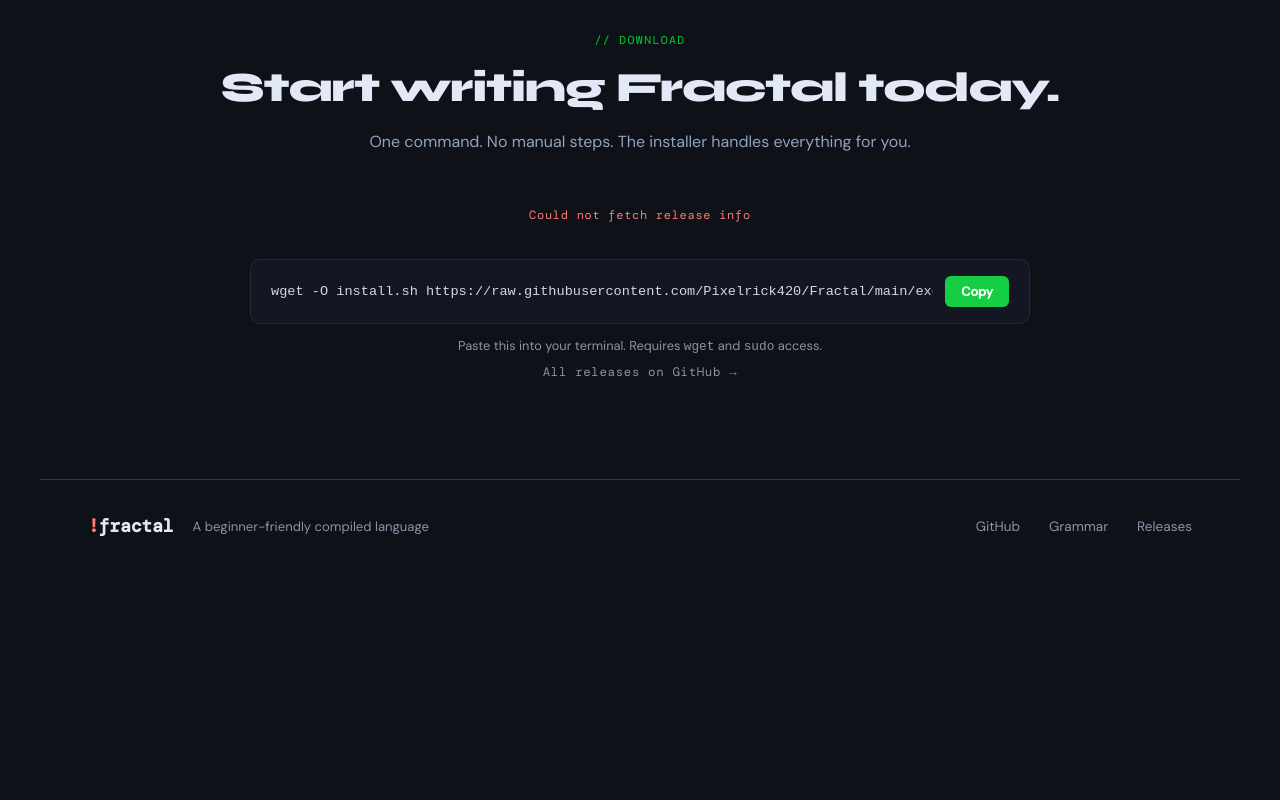
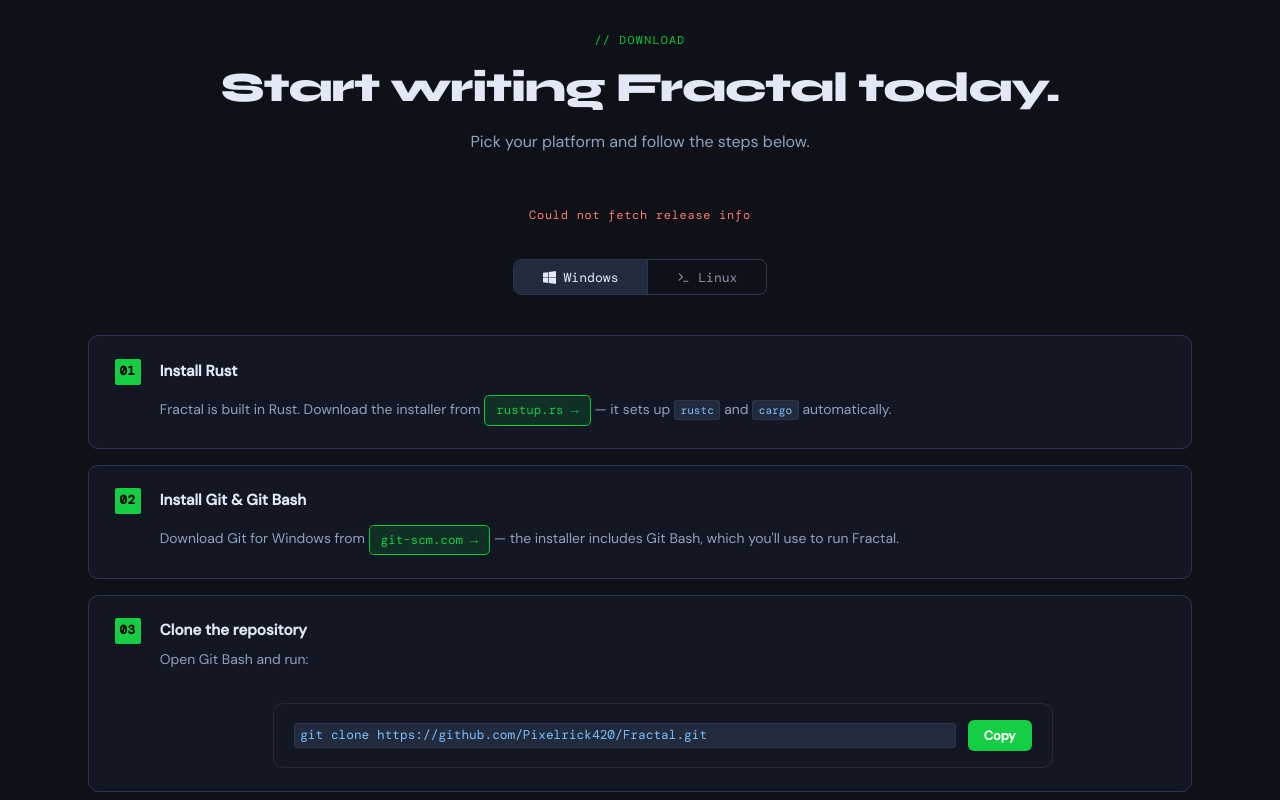
Before and after one commit to Pixelrick420/Fractal, a Next.js app in the folder web/: page / in a window 1280 px wide. Shown: the part 3900-4700 px from the top of the page. Before the commit the page ends 4474 px from the top, so only its background shows below. Built offline with nearby package versions, Linux system fonts and the light colour scheme; no server answers; a web font is replaced by a local one.

Commit message:
added windows in web

```diff
--- a/web/app/page.module.css
+++ b/web/app/page.module.css
@@ -1098,3 +1098,123 @@
     color: var(--text-muted);
     margin-top: 0.75rem;
 }
+
+
+.osTabs {
+    display: flex;
+    justify-content: center;
+    width: fit-content;
+    margin: 0 auto 2.5rem;
+    border: 1px solid var(--border);
+    border-radius: 8px;
+    overflow: hidden;
+}
+
+.osTab {
+    display: flex;
+    align-items: center;
+    gap: 0.5rem;
+    padding: 0.55rem 1.8rem;
+    background: none;
+    border: none;
+    border-right: 1px solid var(--border);
+    font-family: var(--mono);
+    font-size: 0.82rem;
+    color: var(--text-muted);
+    cursor: pointer;
+    transition: background 0.2s, color 0.2s;
+}
+
+.osTab:last-child {
+    border-right: none;
+}
+
+.osTab:hover {
+    background: var(--surface);
+    color: var(--text-dim);
+}
+
+.osTabActive {
+    background: var(--surface-2) !important;
+    color: var(--text) !important;
+}
+
+.tabPanel {
+    text-align: left;
+}
+
+.dlStepsVertical {
+    display: flex;
+    flex-direction: column;
+    gap: 1rem;
+    margin-bottom: 2rem;
+}
+
+.dlStepCard {
+    display: flex;
+    gap: 1.2rem;
+    align-items: flex-start;
+    background: var(--surface);
+    border: 1px solid var(--border);
+    border-radius: 10px;
+    padding: 1.4rem 1.6rem;
+    transition: border-color 0.2s;
+    text-align: left;
+}
+
+.dlStepCard:hover {
+    border-color: var(--border-light);
+}
+
+.dlStepBody {
+    flex: 1;
+}
+
+.dlStepBody strong {
+    display: block;
+    font-size: 0.95rem;
+    font-weight: 600;
+    color: var(--text);
+    margin-bottom: 0.35rem;
+}
+
+.dlStepBody p {
+    font-size: 0.87rem;
+    color: var(--text-dim);
+    line-height: 1.65;
+    font-weight: 400;
+    margin-bottom: 0.7rem;
+}
+
+.dlStepBody p:last-child {
+    margin-bottom: 0;
+}
+
+.dlStepBody code {
+    font-family: var(--mono);
+    font-size: 0.8em;
+    color: var(--syn-type);
+    background: var(--surface-2);
+    padding: 0.1rem 0.35rem;
+    border-radius: 3px;
+    border: 1px solid var(--border);
+}
+
+.stepLink {
+    font-family: var(--mono);
+    font-size: 0.78rem;
+    color: var(--accent);
+    text-decoration: none;
+    border: 1px solid var(--accent-dim);
+    background: var(--accent-glow);
+    padding: 0.25rem 0.7rem;
+    border-radius: 5px;
+    transition: box-shadow 0.2s, opacity 0.2s;
+    display: inline-block;
+    margin-top: 0.4rem;
+}
+
+.stepLink:hover {
+    box-shadow: 0 0 16px var(--accent-glow2);
+    opacity: 0.85;
+}
--- a/web/app/page.tsx
+++ b/web/app/page.tsx
@@ -14,10 +14,8 @@
   BookOpen,
   Settings,
   Monitor,
-  Package,
   CheckCircle,
   XCircle,
-  ArrowRight,
   Play,
   X,
 } from "lucide-react";
@@ -259,15 +257,9 @@
 
 const REPO = "Pixelrick420/Fractal";
 
-type ReleaseAsset = {
-  name: string;
-  browser_download_url: string;
-  size: number;
-};
 type Release = {
   tag_name: string;
   published_at: string;
-  assets: ReleaseAsset[];
 };
 
 function useLatestRelease() {
@@ -294,17 +286,6 @@
   strokeWidth?: number;
   style?: React.CSSProperties;
 }>;
-
-const BINARY_META: Record<string, { Icon: LucideIcon; desc: string }> = {
-  "fractal-compiler": {
-    Icon: Settings as LucideIcon,
-    desc: "Compile .fr files from the command line",
-  },
-  "fractal-editor": {
-    Icon: Monitor as LucideIcon,
-    desc: "Full GUI editor with syntax highlighting & terminal",
-  },
-};
 
 const EDITOR_FEATURES: { Icon: LucideIcon; title: string; desc: string }[] = [
   {
@@ -385,57 +366,185 @@
     >
       {open ? (
         <>
-          <line
-            x1="4"
-            y1="4"
-            x2="18"
-            y2="18"
-            stroke="currentColor"
-            strokeWidth="2"
-            strokeLinecap="round"
-          />
-          <line
-            x1="18"
-            y1="4"
-            x2="4"
-            y2="18"
-            stroke="currentColor"
-            strokeWidth="2"
-            strokeLinecap="round"
-          />
+          <line x1="4" y1="4" x2="18" y2="18" stroke="currentColor" strokeWidth="2" strokeLinecap="round" />
+          <line x1="18" y1="4" x2="4" y2="18" stroke="currentColor" strokeWidth="2" strokeLinecap="round" />
         </>
       ) : (
         <>
-          <line
-            x1="3"
-            y1="6"
-            x2="19"
-            y2="6"
-            stroke="currentColor"
-            strokeWidth="2"
-            strokeLinecap="round"
-          />
-          <line
-            x1="3"
-            y1="11"
-            x2="19"
-            y2="11"
-            stroke="currentColor"
-            strokeWidth="2"
-            strokeLinecap="round"
-          />
-          <line
-            x1="3"
-            y1="16"
-            x2="19"
-            y2="16"
-            stroke="currentColor"
-            strokeWidth="2"
-            strokeLinecap="round"
-          />
+          <line x1="3" y1="6" x2="19" y2="6" stroke="currentColor" strokeWidth="2" strokeLinecap="round" />
+          <line x1="3" y1="11" x2="19" y2="11" stroke="currentColor" strokeWidth="2" strokeLinecap="round" />
+          <line x1="3" y1="16" x2="19" y2="16" stroke="currentColor" strokeWidth="2" strokeLinecap="round" />
         </>
       )}
     </svg>
+  );
+}
+
+/* ── Download section ─────────────────────────────────────────────────────── */
+function DownloadSection({ release, error }: { release: Release | null; error: boolean }) {
+  const [activeTab, setActiveTab] = useState<"windows" | "linux">("windows");
+  const [copiedId, setCopiedId] = useState<string | null>(null);
+
+  const copy = (text: string, id: string) => {
+    navigator.clipboard.writeText(text).then(() => setCopiedId(id)).catch(() => {});
+    setTimeout(() => setCopiedId(null), 2000);
+  };
+
+  const CopyBtn = ({ text, id }: { text: string; id: string }) => (
+    <button className={styles.installCopyBtn} onClick={() => copy(text, id)}>
+      {copiedId === id ? (
+        <>
+          <CheckCircle size={13} style={{ display: "inline", verticalAlign: "middle", marginRight: 5 }} />
+          Copied
+        </>
+      ) : (
+        "Copy"
+      )}
+    </button>
+  );
+
+  return (
+    <section id="download" className={styles.dlSection}>
+      <div className={styles.sectionLabel}>// DOWNLOAD</div>
+      <h2 className={styles.sectionTitle}>Start writing Fractal today.</h2>
+      <p className={styles.sectionSubtitle}>
+        Pick your platform and follow the steps below.
+      </p>
+
+      {/* Release badge */}
+      <div className={styles.releaseBadge}>
+        {release ? (
+          <>
+            <span className={styles.releaseDot} />
+            <span className={styles.releaseTag}>{release.tag_name}</span>
+            <span className={styles.releaseDate}>
+              · released{" "}
+              {new Date(release.published_at).toLocaleDateString("en-US", {
+                year: "numeric",
+                month: "short",
+                day: "numeric",
+              })}
+            </span>
+          </>
+        ) : error ? (
+          <span className={styles.releaseErr}>Could not fetch release info</span>
+        ) : (
+          <span className={styles.releaseFetching}>fetching latest release…</span>
+        )}
+      </div>
+
+      {/* OS tab switcher */}
+      <div className={styles.osTabs}>
+        <button
+          className={`${styles.osTab} ${activeTab === "windows" ? styles.osTabActive : ""}`}
+          onClick={() => setActiveTab("windows")}
+        >
+          <svg width="13" height="13" viewBox="0 0 24 24" fill="currentColor" aria-hidden="true">
+            <path d="M0 3.449L9.75 2.1v9.451H0m10.949-9.602L24 0v11.4H10.949M0 12.6h9.75v9.451L0 20.699M10.949 12.6H24V24l-12.9-1.801" />
+          </svg>
+          Windows
+        </button>
+        <button
+          className={`${styles.osTab} ${activeTab === "linux" ? styles.osTabActive : ""}`}
+          onClick={() => setActiveTab("linux")}
+        >
+          <svg width="13" height="13" viewBox="0 0 24 24" fill="none" stroke="currentColor" strokeWidth="2" strokeLinecap="round" strokeLinejoin="round" aria-hidden="true">
+            <polyline points="4 17 10 11 4 5" />
+            <line x1="12" y1="19" x2="20" y2="19" />
+          </svg>
+          Linux
+        </button>
+      </div>
+
+      {/* ── Windows ── */}
+      {activeTab === "windows" && (
+        <div className={styles.tabPanel}>
+          <div className={styles.dlStepsVertical}>
+
+            <div className={styles.dlStepCard}>
+              <div className={styles.dlStepN}>01</div>
+              <div className={styles.dlStepBody}>
+                <strong>Install Rust</strong>
+                <p>
+                  Fractal is built in Rust. Download the installer from{" "}
+                  <a href="https://rust-lang.org/tools/install/" target="_blank" rel="noreferrer" className={styles.stepLink}>
+                    rustup.rs →
+                  </a>{" "}
+                  — it sets up <code>rustc</code> and <code>cargo</code> automatically.
+                </p>
+              </div>
+            </div>
+
+            <div className={styles.dlStepCard}>
+              <div className={styles.dlStepN}>02</div>
+              <div className={styles.dlStepBody}>
+                <strong>Install Git &amp; Git Bash</strong>
+                <p>
+                  Download Git for Windows from{" "}
+                  <a href="https://git-scm.com/download/win" target="_blank" rel="noreferrer" className={styles.stepLink}>
+                    git-scm.com →
+                  </a>{" "}
+                  — the installer includes Git Bash, which you&apos;ll use to run Fractal.
+                </p>
+              </div>
+            </div>
+
+            <div className={styles.dlStepCard}>
+              <div className={styles.dlStepN}>03</div>
+              <div className={styles.dlStepBody}>
+                <strong>Clone the repository</strong>
+                <p>Open Git Bash and run:</p>
+                <div className={styles.installBlock}>
+                  <code className={styles.installCmd}>
+                    git clone https://github.com/Pixelrick420/Fractal.git
+                  </code>
+                  <CopyBtn text="git clone https://github.com/Pixelrick420/Fractal.git" id="clone" />
+                </div>
+              </div>
+            </div>
+
+          </div>
+        </div>
+      )}
+
+      {/* ── Linux ── */}
+      {activeTab === "linux" && (
+        <div className={styles.tabPanel}>
+          <div className={styles.dlStepsVertical}>
+
+            <div className={styles.dlStepCard}>
+              <div className={styles.dlStepN}>01</div>
+              <div className={styles.dlStepBody}>
+                <strong>Run the installer</strong>
+                <p>
+                  Paste this into your terminal. Requires <code>wget</code> and <code>sudo</code> access.
+                </p>
+                <div className={styles.installBlock}>
+                  <code className={styles.installCmd}>
+                    wget -O install.sh https://raw.githubusercontent.com/Pixelrick420/Fractal/main/executable/install.sh &amp;&amp; sudo bash install.sh
+                  </code>
+                  <CopyBtn
+                    text="wget -O install.sh https://raw.githubusercontent.com/Pixelrick420/Fractal/main/executable/install.sh && sudo bash install.sh"
+                    id="linux-install"
+                  />
+                </div>
+              </div>
+            </div>
+
+
+          </div>
+        </div>
+      )}
+
+      <a
+        href={`https://github.com/${REPO}/releases`}
+        target="_blank"
+        rel="noreferrer"
+        className={styles.allReleases}
+      >
+        All releases on GitHub →
+      </a>
+    </section>
   );
 }
 
@@ -443,7 +552,6 @@
 export default function Home() {
   const [scrolled, setScrolled] = useState(false);
   const [menuOpen, setMenuOpen] = useState(false);
-  const [copied, setCopied] = useState(false);
   const { release, error } = useLatestRelease();
 
   useEffect(() => {
@@ -570,35 +678,20 @@
         aria-modal="true"
         aria-label="Navigation menu"
       >
-        <a href="#why" onClick={closeMenu}>
-          Why Fractal
-        </a>
-        <a href="#syntax" onClick={closeMenu}>
-          Syntax
-        </a>
-        <a href="#errors" onClick={closeMenu}>
-          Errors
-        </a>
-        <a href="#editor" onClick={closeMenu}>
-          Editor
-        </a>
-        <a href="/demo" onClick={closeMenu}>
-          Demo
-        </a>
-        <a href="/docs" onClick={closeMenu}>
-          Docs
-        </a>
-        <a href="#download" onClick={closeMenu} className="cta">
-          Download
-        </a>
+        <a href="#why" onClick={closeMenu}>Why Fractal</a>
+        <a href="#syntax" onClick={closeMenu}>Syntax</a>
+        <a href="#errors" onClick={closeMenu}>Errors</a>
+        <a href="#editor" onClick={closeMenu}>Editor</a>
+        <a href="/demo" onClick={closeMenu}>Demo</a>
+        <a href="/docs" onClick={closeMenu}>Docs</a>
+        <a href="#download" onClick={closeMenu} className="cta">Download</a>
       </div>
 
       {/* ── Hero ── */}
       <section className={styles.hero}>
         <div className={styles.heroLeft}>
           <div className={styles.heroEyebrow}>
-            <span className={styles.eyebrowDot} />A programming language for
-            learners
+            <span className={styles.eyebrowDot} />A programming language for learners
           </div>
           <h1 className={styles.heroTitle}>
             Learn to think
@@ -617,15 +710,8 @@
             <Pill label="Built-in Editor" />
           </div>
           <div className={styles.heroCta}>
-            <a href="#download" className={styles.btnPrimary}>
-              Download Fractal
-            </a>
-            <a
-              href="https://github.com/Pixelrick420/Fractal"
-              target="_blank"
-              rel="noreferrer"
-              className={styles.btnGhost}
-            >
+            <a href="#download" className={styles.btnPrimary}>Download Fractal</a>
+            <a href="https://github.com/Pixelrick420/Fractal" target="_blank" rel="noreferrer" className={styles.btnGhost}>
               View on GitHub →
             </a>
           </div>
@@ -634,8 +720,7 @@
           <AnimatedCode />
           <div className={styles.heroCodeNote}>
             <span className={styles.heroCodeNoteKw}>:int</span> and
-            <span className={styles.heroCodeNoteKw}> :float</span> - types you
-            can&apos;t miss
+            <span className={styles.heroCodeNoteKw}> :float</span> - types you can&apos;t miss
           </div>
         </div>
       </section>
@@ -649,23 +734,17 @@
           there&apos;s a gap.
         </h2>
         <p className={styles.sectionSubtitle}>
-          Python hides too much. C explains too little. Fractal sits exactly in
-          the middle.
+          Python hides too much. C explains too little. Fractal sits exactly in the middle.
         </p>
         <div className={styles.problemGrid}>
           {PROBLEM_CARDS.map(({ Icon, name, body, tag, tagColor, center }) => (
-            <div
-              key={name}
-              className={`${styles.problemCard} ${center ? styles.problemCardCenter : ""}`}
-            >
+            <div key={name} className={`${styles.problemCard} ${center ? styles.problemCardCenter : ""}`}>
               <div className={styles.problemIcon}>
                 <Icon size={28} strokeWidth={1.5} />
               </div>
               <h3>{name}</h3>
               <p>{body}</p>
-              <div className={styles.problemTag} style={{ color: tagColor }}>
-                {tag}
-              </div>
+              <div className={styles.problemTag} style={{ color: tagColor }}>{tag}</div>
             </div>
           ))}
         </div>
@@ -676,8 +755,7 @@
         <div className={styles.sectionLabel}>// SYNTAX</div>
         <h2 className={styles.sectionTitle}>Built to be readable.</h2>
         <p className={styles.sectionSubtitle}>
-          Every keyword stands out visually. You can glance at any line and know
-          exactly what&apos;s happening.
+          Every keyword stands out visually. You can glance at any line and know exactly what&apos;s happening.
         </p>
         <div className={styles.syntaxLayout}>
           <div className={styles.syntaxExplainer}>
@@ -694,16 +772,14 @@
               <span className={styles.syn_type}>:float</span> &nbsp;
               <span className={styles.syn_type}>:string</span>
               <p>
-                Types always start with <code>:</code>. You always know what a
-                variable holds - no guessing.
+                Types always start with <code>:</code>. You always know what a variable holds - no guessing.
               </p>
             </div>
             <div className={styles.syntaxRule}>
               <span className={styles.syn_type}>:int</span>
               <span className={styles.syn_op}>(value)</span>
               <p>
-                Explicit casting. Converting types is intentional and visible,
-                not silent.
+                Explicit casting. Converting types is intentional and visible, not silent.
               </p>
             </div>
           </div>
@@ -718,28 +794,15 @@
         <div className={styles.sectionLabel}>// ERROR MESSAGES</div>
         <h2 className={styles.sectionTitle}>Errors that teach, not punish.</h2>
         <p className={styles.sectionSubtitle}>
-          When something goes wrong, Fractal explains what happened and shows
-          you how to fix it - in plain language.
+          When something goes wrong, Fractal explains what happened and shows you how to fix it - in plain language.
         </p>
         <div className={styles.errorLayout}>
           <ErrorDemo />
           <div className={styles.errorPoints}>
             {[
-              {
-                n: "01",
-                title: "Plain language first",
-                body: "No error codes. No pointer arithmetic jargon. Just a sentence that describes the mistake.",
-              },
-              {
-                n: "02",
-                title: "Always a suggestion",
-                body: "Every error message ends with at least one concrete fix you can copy and try immediately.",
-              },
-              {
-                n: "03",
-                title: "Line and column",
-                body: "Errors point exactly to where the problem is - no hunting through your whole file.",
-              },
+              { n: "01", title: "Plain language first", body: "No error codes. No pointer arithmetic jargon. Just a sentence that describes the mistake." },
+              { n: "02", title: "Always a suggestion", body: "Every error message ends with at least one concrete fix you can copy and try immediately." },
+              { n: "03", title: "Line and column", body: "Errors point exactly to where the problem is - no hunting through your whole file." },
             ].map(({ n, title, body }) => (
               <div key={n} className={styles.errorPoint}>
                 <span className={styles.errorPointNum}>{n}</span>
@@ -758,8 +821,7 @@
         <div className={styles.sectionLabel}>// THE EDITOR</div>
         <h2 className={styles.sectionTitle}>Everything in one window.</h2>
         <p className={styles.sectionSubtitle}>
-          The Fractal editor is built for beginners. No setup, no extensions to
-          install, no configuration files.
+          The Fractal editor is built for beginners. No setup, no extensions to install, no configuration files.
         </p>
         <div className={styles.editorFeatures}>
           {EDITOR_FEATURES.map(({ Icon, title, desc }) => (
@@ -775,89 +837,7 @@
       </section>
 
       {/* ── Download ── */}
-      <section id="download" className={styles.dlSection}>
-        <div className={styles.sectionLabel}>// DOWNLOAD</div>
-        <h2 className={styles.sectionTitle}>Start writing Fractal today.</h2>
-        <p className={styles.sectionSubtitle}>
-          One command. No manual steps. The installer handles everything for
-          you.
-        </p>
-
-        <div className={styles.releaseBadge}>
-          {release ? (
-            <>
-              <span className={styles.releaseDot} />
-              <span className={styles.releaseTag}>{release.tag_name}</span>
-              <span className={styles.releaseDate}>
-                · released{" "}
-                {new Date(release.published_at).toLocaleDateString("en-US", {
-                  year: "numeric",
-                  month: "short",
-                  day: "numeric",
-                })}
-              </span>
-            </>
-          ) : error ? (
-            <span className={styles.releaseErr}>
-              Could not fetch release info
-            </span>
-          ) : (
-            <span className={styles.releaseFetching}>
-              fetching latest release…
-            </span>
-          )}
-        </div>
-
-        <div className={styles.installBlock}>
-          <code className={styles.installCmd}>
-            wget -O install.sh
-            https://raw.githubusercontent.com/Pixelrick420/Fractal/main/executable/install.sh
-            &amp;&amp; sudo bash install.sh
-          </code>
-          <button
-            className={styles.installCopyBtn}
-            onClick={() => {
-              navigator.clipboard
-                .writeText(
-                  "wget -O install.sh https://raw.githubusercontent.com/Pixelrick420/Fractal/main/executable/install.sh && sudo bash install.sh",
-                )
-                .then(() => setCopied(true))
-                .catch(() => {});
-              setTimeout(() => setCopied(false), 2000);
-            }}
-          >
-            {copied ? (
-              <>
-                <CheckCircle
-                  size={13}
-                  style={{
-                    display: "inline",
-                    verticalAlign: "middle",
-                    marginRight: 5,
-                  }}
-                />
-                Copied
-              </>
-            ) : (
-              "Copy"
-            )}
-          </button>
-        </div>
-
-        <p className={styles.installNote}>
-          Paste this into your terminal. Requires <code>wget</code> and{" "}
-          <code>sudo</code> access.
-        </p>
-
-        <a
-          href={`https://github.com/${REPO}/releases`}
-          target="_blank"
-          rel="noreferrer"
-          className={styles.allReleases}
-        >
-          All releases on GitHub →
-        </a>
-      </section>
+      <DownloadSection release={release} error={error} />
 
       {/* ── Footer ── */}
       <footer className={styles.footer}>
@@ -865,32 +845,12 @@
           <span className={styles.logo}>
             <span className={styles.logoKw}>!</span>fractal
           </span>
-          <span className={styles.footerTagline}>
-            A beginner-friendly compiled language
-          </span>
+          <span className={styles.footerTagline}>A beginner-friendly compiled language</span>
         </div>
         <div className={styles.footerRight}>
-          <a
-            href="https://github.com/Pixelrick420/Fractal"
-            target="_blank"
-            rel="noreferrer"
-          >
-            GitHub
-          </a>
-          <a
-            href="https://github.com/Pixelrick420/Fractal/blob/main/src/compiler/GRAMMAR.md"
-            target="_blank"
-            rel="noreferrer"
-          >
-            Grammar
-          </a>
-          <a
-            href="https://github.com/Pixelrick420/Fractal/releases"
-            target="_blank"
-            rel="noreferrer"
-          >
-            Releases
-          </a>
+          <a href="https://github.com/Pixelrick420/Fractal" target="_blank" rel="noreferrer">GitHub</a>
+          <a href="https://github.com/Pixelrick420/Fractal/blob/main/src/compiler/GRAMMAR.md" target="_blank" rel="noreferrer">Grammar</a>
+          <a href="https://github.com/Pixelrick420/Fractal/releases" target="_blank" rel="noreferrer">Releases</a>
         </div>
       </footer>
     </div>
```
